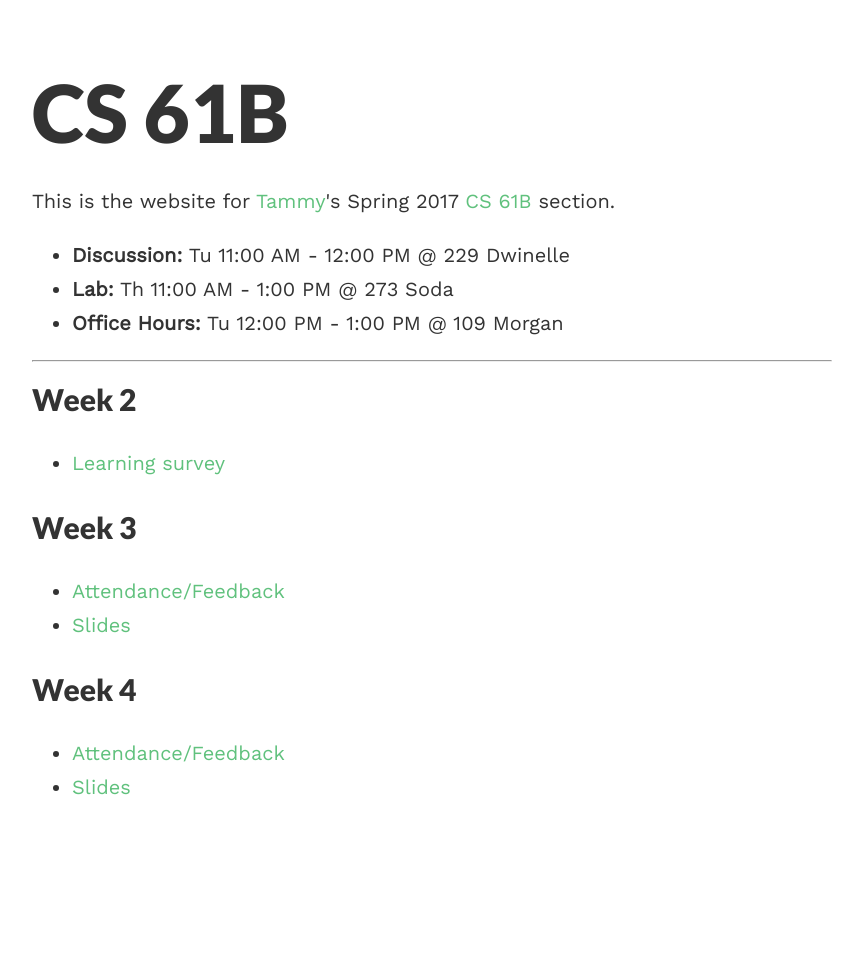
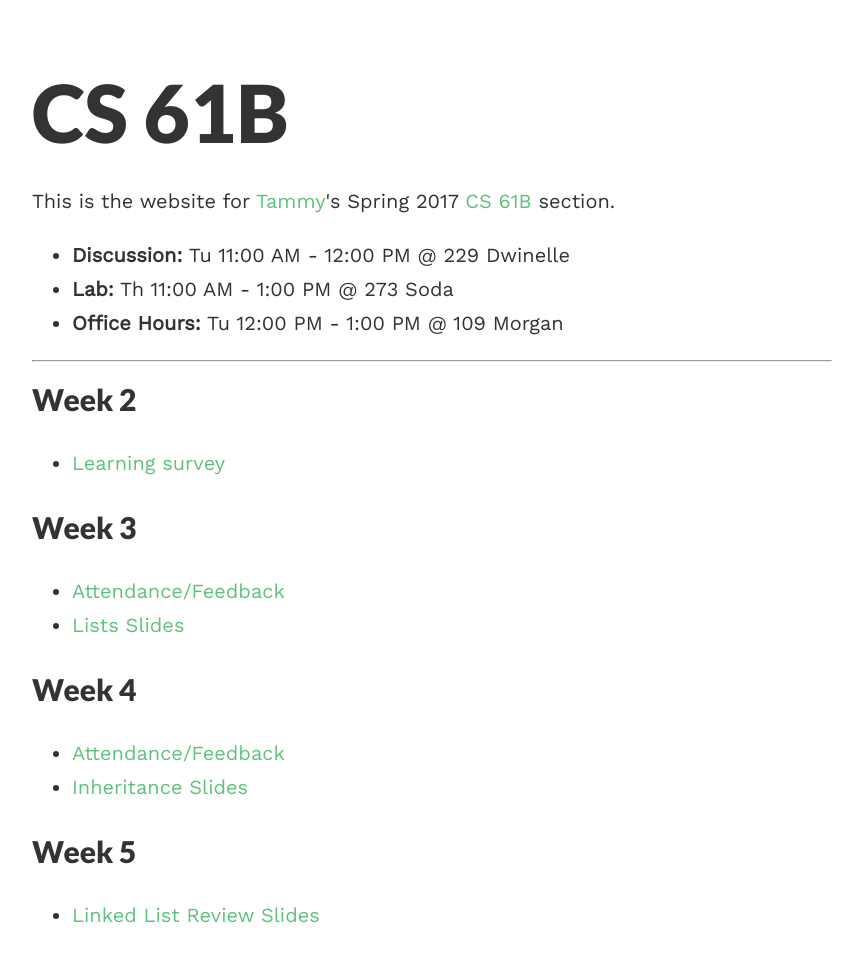
Before and after one commit to tammydonguyen/cs61b, a Jekyll site: the page built from index.html, in a window 1280 px wide. Shown: the whole page, without its empty margins (208-1071 px from the left). Built offline with Jekyll 4.4.1, drawn with Linux system fonts in a browser that asks for light colours.

Commit message:
add linked list slides

```diff
--- a/index.html
+++ b/index.html
@@ -22,11 +22,16 @@ This is the website for <a href="http://tmmydngyn.com/">Tammy</a>'s Spring 2017
 <h2>Week 3</h2>
 <ul>
 	<li><a href="https://docs.google.com/a/berkeley.edu/forms/d/e/1FAIpQLScBxYpLqcgFR5q2xFOzx_d7-0uxZ9OhRxcDnQ2EqMS8kMcukg/viewform">Attendance/Feedback</a> </li>
-	<li><a href="https://docs.google.com/a/berkeley.edu/presentation/d/19LYmDUeU9UbLqNZotIQWL81flsJd9ku3PZsFr7-zcKA/edit?usp=sharing">Slides</a></li>
+	<li><a href="https://docs.google.com/a/berkeley.edu/presentation/d/19LYmDUeU9UbLqNZotIQWL81flsJd9ku3PZsFr7-zcKA/edit?usp=sharing">Lists Slides</a></li>
 </ul>
 
 <h2>Week 4</h2>
 <ul>
 	<li><a href="https://docs.google.com/a/berkeley.edu/forms/d/e/1FAIpQLSdM7EV3lBP06MZG-bJHkNxVSRErMV6_EzgPxjyK7wCtWIgCiA/viewform">Attendance/Feedback</a> </li>
-	<li><a href="https://docs.google.com/a/berkeley.edu/presentation/d/1rfq3dk6jauJere2i7q5x1g_htplXjQFMSp-2t9Uzjkk/edit?usp=sharing">Slides</a> </li>
+	<li><a href="https://docs.google.com/a/berkeley.edu/presentation/d/1rfq3dk6jauJere2i7q5x1g_htplXjQFMSp-2t9Uzjkk/edit?usp=sharing">Inheritance Slides</a> </li>
 </ul>
+
+<h2>Week 5</h2>
+<ul>
+    <li><a href="https://docs.google.com/a/berkeley.edu/presentation/d/1-OEdsVpyGT1GLvfQkA5Csa7qGxIMjLrSXyaNeNvi8sc/edit?usp=sharing">Linked List Review Slides</a> </li>
+</ul>
```
